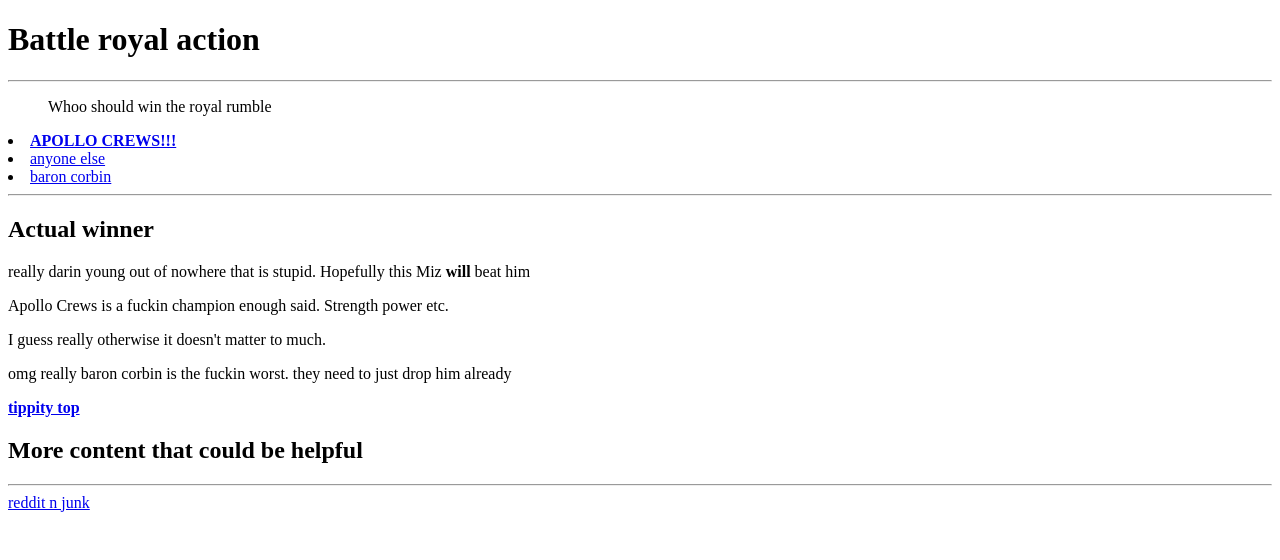
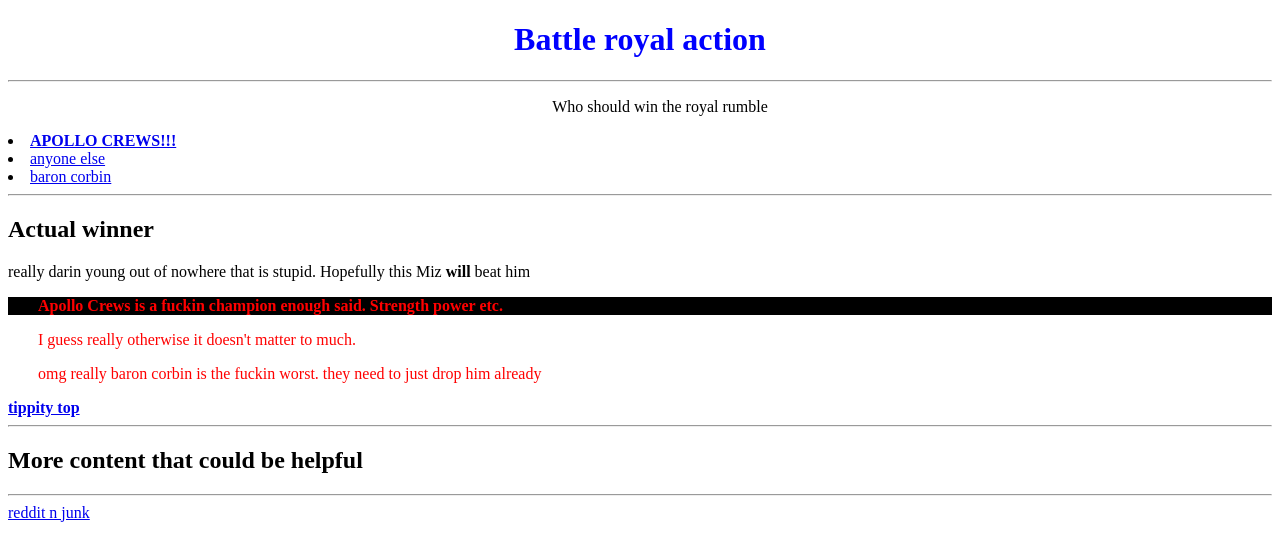
Before and after one commit to TVerus/coursera-test, a plain HTML site: page site/index.html in a window 1280 px wide. Drawn offline with Linux system fonts and the light colour scheme.

Commit message:
coming along

```diff
--- a/site/index.html
+++ b/site/index.html
@@ -2,12 +2,40 @@
  <html>
   <meta charset="utf-8">
   <head>
+  	<style type="text/css">
+  		h1 {
+  			color: blue;
+  			size: 40px;
+  			text-align: center;
+  		}
+  		section {
+  			color: red;
+  			size: 28px;
+  			text-indent: 30px;
+  		}
+  		.keyelement {
+  			font-weight: bold;
+  			opacity: 1.2;
+  			background-color: black;
+  			color: red;
+  		}
+  		hr {
+  			color: red;
+  			opacity: 2.1;
+  			background-color: black;
+  		}
+  		#mainpoint {
+  			font-size: 30px
+  			font-weight: bold;
+  			text-align: center;
+  		}
+  	</style>
   	<title>Tonight is the night</title>
   </head>
   <body>
   	<H1>Battle royal action</H1>
   	<hr>
-  	 <ol>Whoo should win the royal rumble</ol>
+  	 <ol id="mainpoint">Who should win the royal rumble</ol>
   	   <li><a href="#section1"><b>APOLLO CREWS!!!</b></a></li>
   	   <li><a href="#section2">anyone else</a></li>
   	   <li><a href="#section3">baron corbin</a></li>
@@ -15,7 +43,7 @@
   	  <h2>Actual winner</h2>
   	   <p>really darin young out of nowhere that is stupid.  Hopefully this Miz&nbsp;<b>will</b>&nbsp;beat him </p>
 
-  	   <section id="section1">
+  	   <section class="keyelement" id="section1">
   	    	<p>Apollo Crews is a fuckin champion enough said.  Strength power etc.</p>
   	   </section>
   	   <section id="section2">
@@ -25,7 +53,8 @@
   	   		<p>omg really baron corbin is the fuckin worst.  they need to just drop him already</p>
   	   </section>
   	   <a href="#top"><b>tippity top</b></a>
+  	<hr>
   	   <h2>More content that could be helpful</h2>
-  	     <hr>
+    <hr>
   	     	<a href="https://www.reddit.com/r/squaredcircle" target="_blank"><div>reddit n junk</div></a>
   </body>
```
